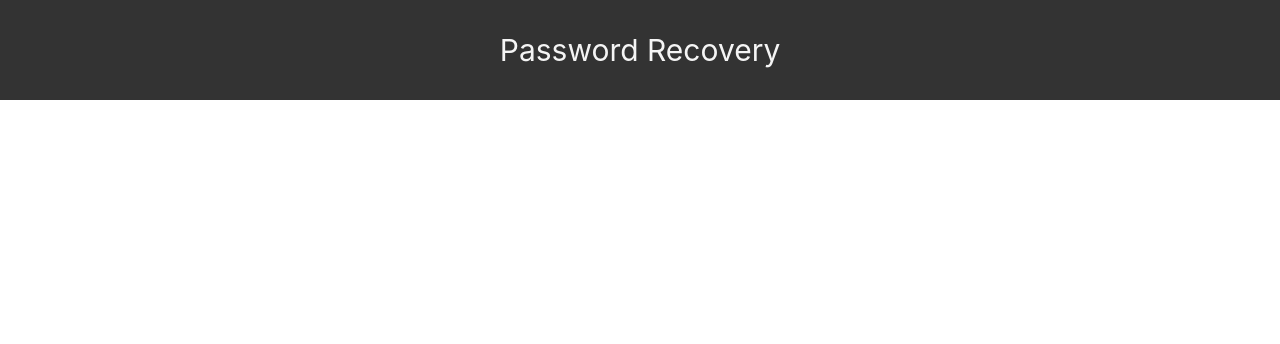
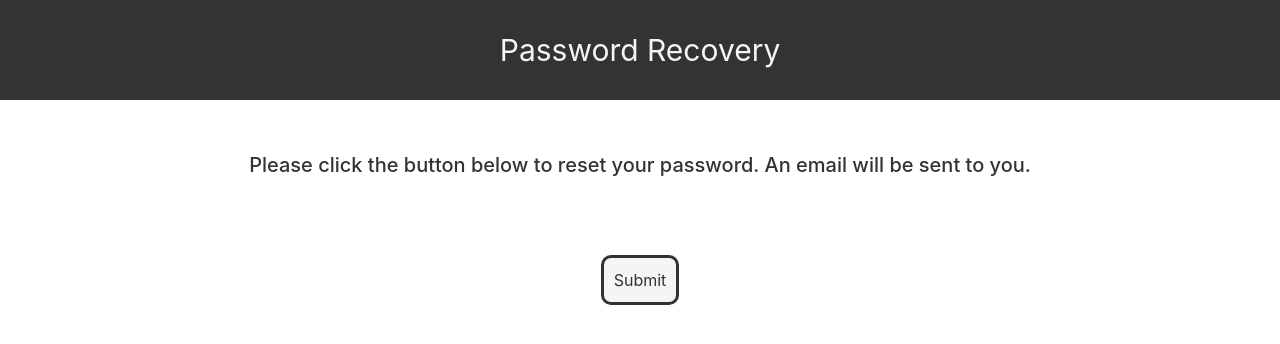
Before and after one commit to christian-plourde/shop-frontend, a React (Create React App) app: page /forgot_password in a window 1280 px wide. Shown: the top 344 px of the page. Built offline with nearby package versions, Linux system fonts and the light colour scheme; some icons are missing.

Commit message:
fixed styling on both login and forgot password

```diff
--- a/src/App.js
+++ b/src/App.js
@@ -8,6 +8,7 @@ import InputBox from "./Components/InputBox";
 import SubmitButton from "./Components/SubmitButton";
 import LandingPage from "./LandingPage.js";
 import ProductCard from "./Components/productCard.jsx";
+import ForgotPasswordText from "./Components/ForgotPasswordText.js";
 
 class App extends Component {
   render() {
@@ -39,7 +40,10 @@ class App extends Component {
 
       			return(<div>
               <Header text="Password Recovery"/>
-
+              <form action="">
+              <ForgotPasswordText text="Please click the button below to reset your password. An email will be sent to you." />
+              <SubmitButton />
+              </form>
               </div>
               );
 
--- /dev/null
+++ b/src/Components/ForgotPasswordText.js
@@ -0,0 +1,24 @@
+import React from "react";
+
+function ForgotPasswordText(props)
+{
+	const style =
+	{
+		height: "100px",
+		color: "#333",
+		marginBottom: "15px",
+		textAlign: "center",
+		fontSize: "20px",
+		display: "flex",
+		justifyContent: "center",
+		alignItems: "center"
+	};
+
+	return (
+
+		<h2 style = {style}>{props.text}</h2>
+
+		);
+}
+
+export default ForgotPasswordText;
--- a/src/Components/Link.js
+++ b/src/Components/Link.js
@@ -15,7 +15,7 @@ function Link(redirect_link)
 
 	const inner_style =
 	{
-	margin: "auto auto auto 40%",
+	margin: "15px auto 15px 40%",
 	width: "20%",
 	textAlign: 'center'
 	};
```
